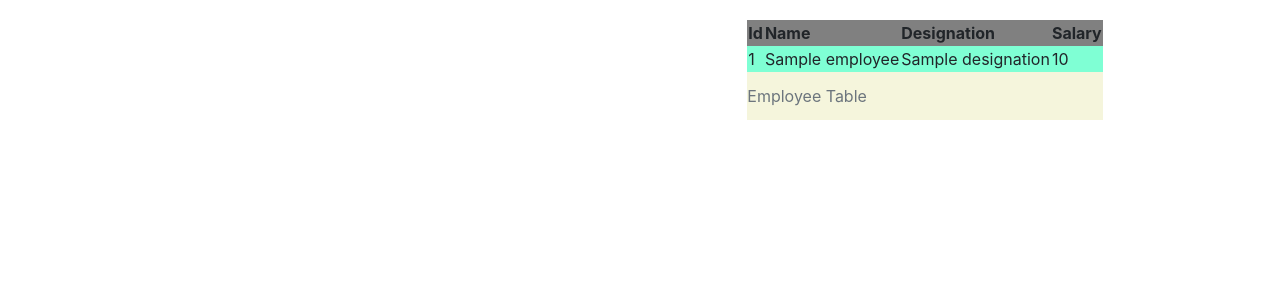
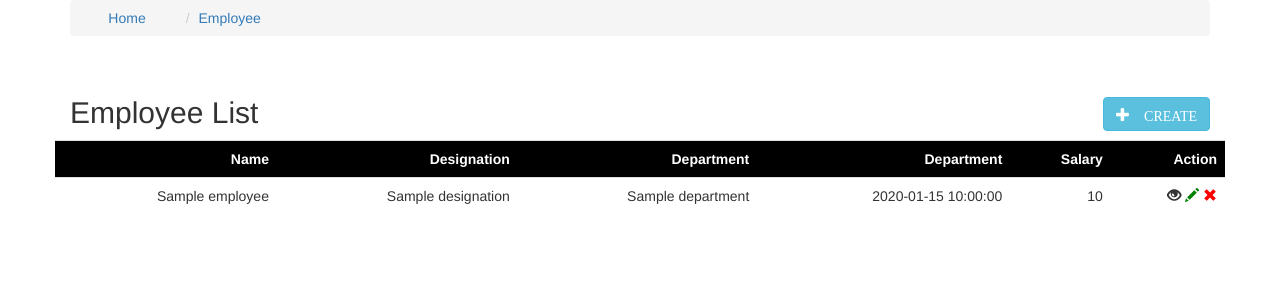
Before and after one commit to mf-hossen/Learn-Slim, a PHP site: template templates/list.php in a window 1280 px wide. Shown: the top 300 px of the page. Run offline with PHP 8.4, Linux system fonts and the light colour scheme; the template is opened without the code that fills it: most values are stand-ins (such as "Sample title", 1, 10 or a date in 2020); some libraries are stand-ins or nearby versions.

Commit message:
update employee list

```diff
--- a/templates/list.php
+++ b/templates/list.php
@@ -8,7 +8,8 @@
     <title>Bootstrap 101 Template</title>
 
     <!-- Bootstrap -->
-    <link href="css/bootstrap.min.css" rel="stylesheet">
+    <link rel="stylesheet" href="https://maxcdn.bootstrapcdn.com/bootstrap/3.3.7/css/bootstrap.min.css"
+          integrity="sha384-BVYiiSIFeK1dGmJRAkycuHAHRg32OmUcww7on3RYdg4Va+PmSTsz/K68vbdEjh4u" crossorigin="anonymous">
 
     <!-- HTML5 shim and Respond.js for IE8 support of HTML5 elements and media queries -->
     <!-- WARNING: Respond.js doesn't work if you view the page via file:// -->
@@ -18,41 +19,99 @@
     <![endif]-->
     <style>
 
-        th{
-            background-color: grey;
+        th {
+            background-color: black;
+            color: white;
+            text-align: right;
         }
 
-        caption{
+
+
+        caption {
 
             background-color: beige;
         }
     </style>
 </head>
 <body>
+
 <div class="container">
+
+    <ol class="breadcrumb">
+
+        <li><a href="#">Home</a></li>
+
+        <li><a href="#">Employee</a></li>
+    </ol>
+
     <div class="row">
-            <table style="margin: 20px auto; background-color: aquamarine">
-                <caption>Employee Table</caption>
-                <tr><th>Id</th><th>Name</th><th>Designation</th><th>Salary</th></tr>
+
+        <div class="col-md-6">
+                           <h2 class="pull-left">Employee List</h2>
+
+        </div>
+
+        <div class="col-md-6">
+                       <a href="#" class=" glyphicon glyphicon-plus btn btn-info pull-right" type="button">
+                CREATE</a>
+
+
+
+        </div>
+    </div>
+
+    <div class="row">
+        <table class="table table-responsive">
+            <tr>
+
+                <th>Name</th>
+                <th>Designation</th>
+
+                <th>Department</th>
+                <th>Department</th>
+                <th>Salary</th>
+                <th>Action</th>
+
+            </tr>
             <div class="col-md-6" style="text-align: center">
                 <?php
-                foreach ($employee as $emp){
+
+
+                // english notation (default)
+                foreach ($employee as $emp) {
                     echo "<tr>";
-                    echo "<td>";
-                    echo $emp['id'];
-                    echo "</td>";
+                    //echo "<td>";
+                    //echo $emp['id'];
+                    //echo "</td>";
 
-                    echo "<td>";
+                    echo "<td class='text-right'>";
                     echo $emp['name'];
                     echo "</td>";
 
-                    echo "<td>";
+                    echo "<td class='text-right'>";
                     echo $emp['designation'];
                     echo "</td>";
 
-                    echo "<td>";
-                    echo $emp['salary'];
+
+
+                    echo "<td class='text-right'>";
+                    echo $emp['department'];
                     echo "</td>";
+
+                    echo "<td class='text-right'>";
+                    echo $emp['work_time'];
+                    echo "</td>";
+
+                    echo "<td class='text-right'>";
+                    echo $number= number_format($emp['salary']);;
+                    echo "</td>";
+
+                    echo "<td class='text-right'>";
+                    echo "<span class='glyphicon glyphicon-eye-open' title=\"View Employee\" aria-hidden=\"true\"></span> ";
+                    echo "<span class='glyphicon glyphicon-pencil' title=\"Edit Employee\" aria-hidden=\"true\" style='color: green'></span>  ";
+                    echo "<span class='glyphicon glyphicon-remove' title=\"Remove Employee\" aria-hidden=\"true\" style='color: red'></span> ";
+                    echo "</td>";
+
                     echo "</tr>";
                 }
                 ?>
@@ -66,11 +125,10 @@
     </div>
 
 
-
-
-
     <script src="https://ajax.googleapis.com/ajax/libs/jquery/1.12.4/jquery.min.js"></script>
     <!-- Include all compiled plugins (below), or include individual files as needed -->
-<script src="js/bootstrap.min.js"></script>
+    <script src="https://maxcdn.bootstrapcdn.com/bootstrap/3.3.7/js/bootstrap.min.js"
+            integrity="sha384-Tc5IQib027qvyjSMfHjOMaLkfuWVxZxUPnCJA7l2mCWNIpG9mGCD8wGNIcPD7Txa"
+            crossorigin="anonymous"></script>
 </body>
 </html>
```
Lines whose indentation alone changed are shown as unchanged.
